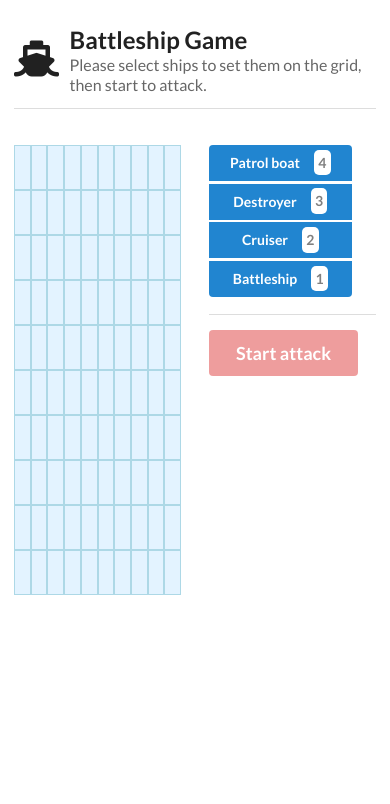
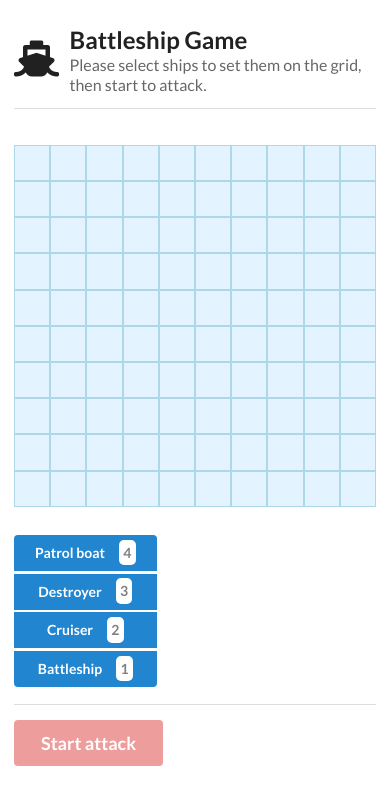
Before and after one commit to EdwardBro/battleship-proj, a React (Create React App) app: page / in a window 390 px wide. Shown: the top 804 px of the page. Built offline with nearby package versions, Linux system fonts and the light colour scheme.

Commit message:
Styles fix for mobile and code refactor

```diff
--- a/src/components/Grid/Grid.css
+++ b/src/components/Grid/Grid.css
@@ -4,10 +4,10 @@
 }
 
 .Grid-cell {
+  aspect-ratio: 1/1;
   display: flex;
   flex-direction: column;
-  width: 45px;
-  height: 45px;
+  width: 100%;
   border: 1px solid lightblue;
 }
 
--- a/src/components/Playground/Playground.tsx
+++ b/src/components/Playground/Playground.tsx
@@ -33,17 +33,6 @@ const Playground: React.FC = () => {
 
       // subtract the ship button by 1 each selected time to disable the button
       switch (selectedShapeShip) {
-        case initialShipSetup.shape1.cellSize:
-          setInitialShip((oldState) => ({
-            ...oldState,
-            shape1: {
-              ...oldState.shape1,
-              count: oldState.shape1.count - 1,
-            },
-          }));
-          setIsAllShipsReady(isAllShipsReady - 1);
-          break;
-
         case initialShipSetup.shape2.cellSize:
           setInitialShip((oldState) => ({
             ...oldState,
@@ -65,6 +54,7 @@ const Playground: React.FC = () => {
           }));
           setIsAllShipsReady(isAllShipsReady - 1);
           break;
+
         case initialShipSetup.shape4.cellSize:
           setInitialShip((oldState) => ({
             ...oldState,
@@ -77,6 +67,14 @@ const Playground: React.FC = () => {
           break;
 
         default:
+          setInitialShip((oldState) => ({
+            ...oldState,
+            shape1: {
+              ...oldState.shape1,
+              count: oldState.shape1.count - 1,
+            },
+          }));
+          setIsAllShipsReady(isAllShipsReady - 1);
           break;
       }
     }
@@ -120,7 +118,7 @@ const Playground: React.FC = () => {
     >
       <div className={"ui container"}>
         <Header />
-        <div className={"ui equal width grid"}>
+        <div className={"ui equal width stackable grid"}>
           <div className={"row"}>
             <Grid />
             <Menu />
--- a/src/utils/createGrid.ts
+++ b/src/utils/createGrid.ts
@@ -2,7 +2,7 @@ import { GridType } from "../components/Grid/Grid";
 
 // create playfield grid with row and col
 export default function createGrid(row: number, col: number): GridType {
-  const playfield = [[0]];
+  const playfield: number[][] = [[0]];
 
   for (let y = 0; y < row; y++) {
     playfield[y] = [];
```
